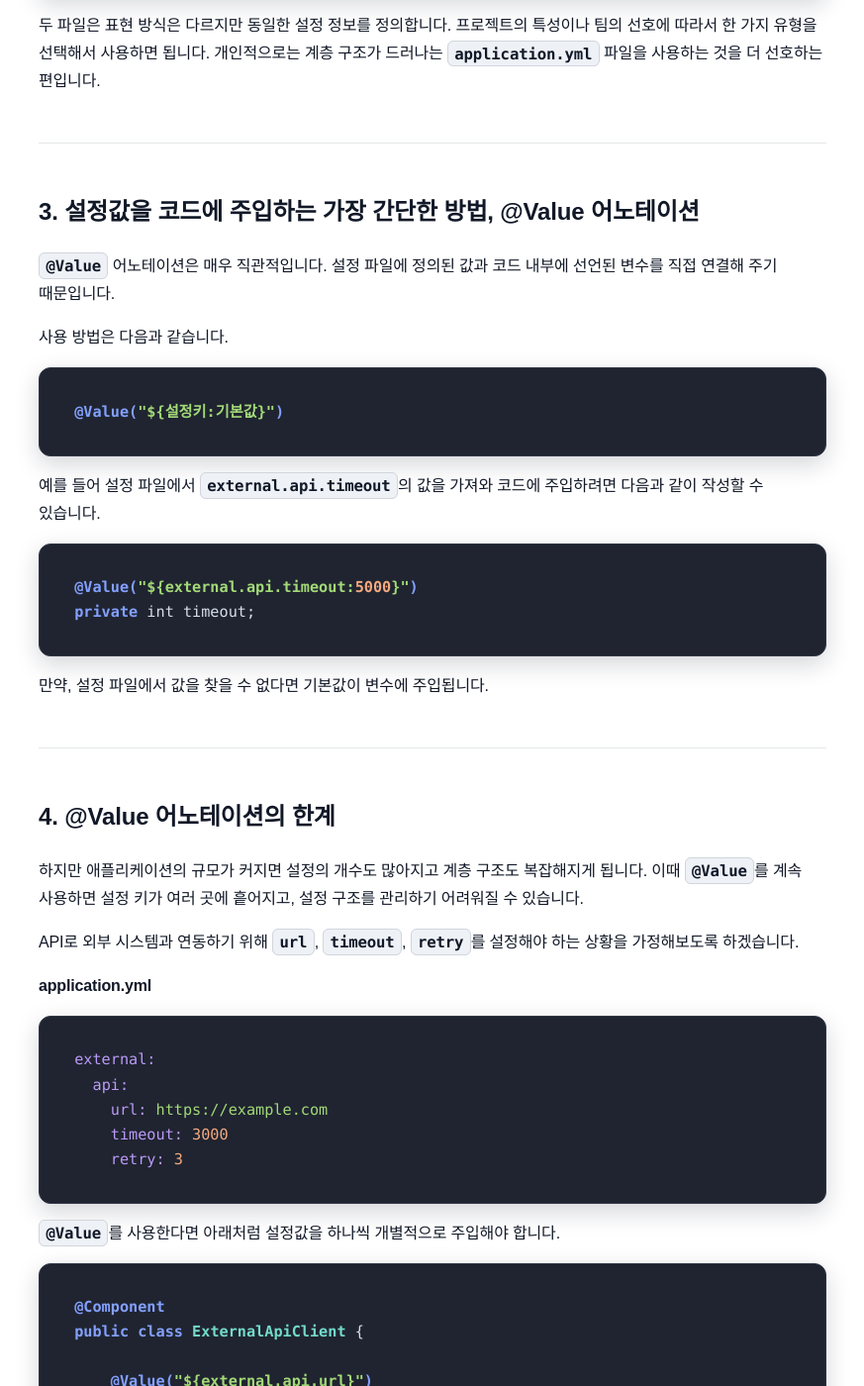
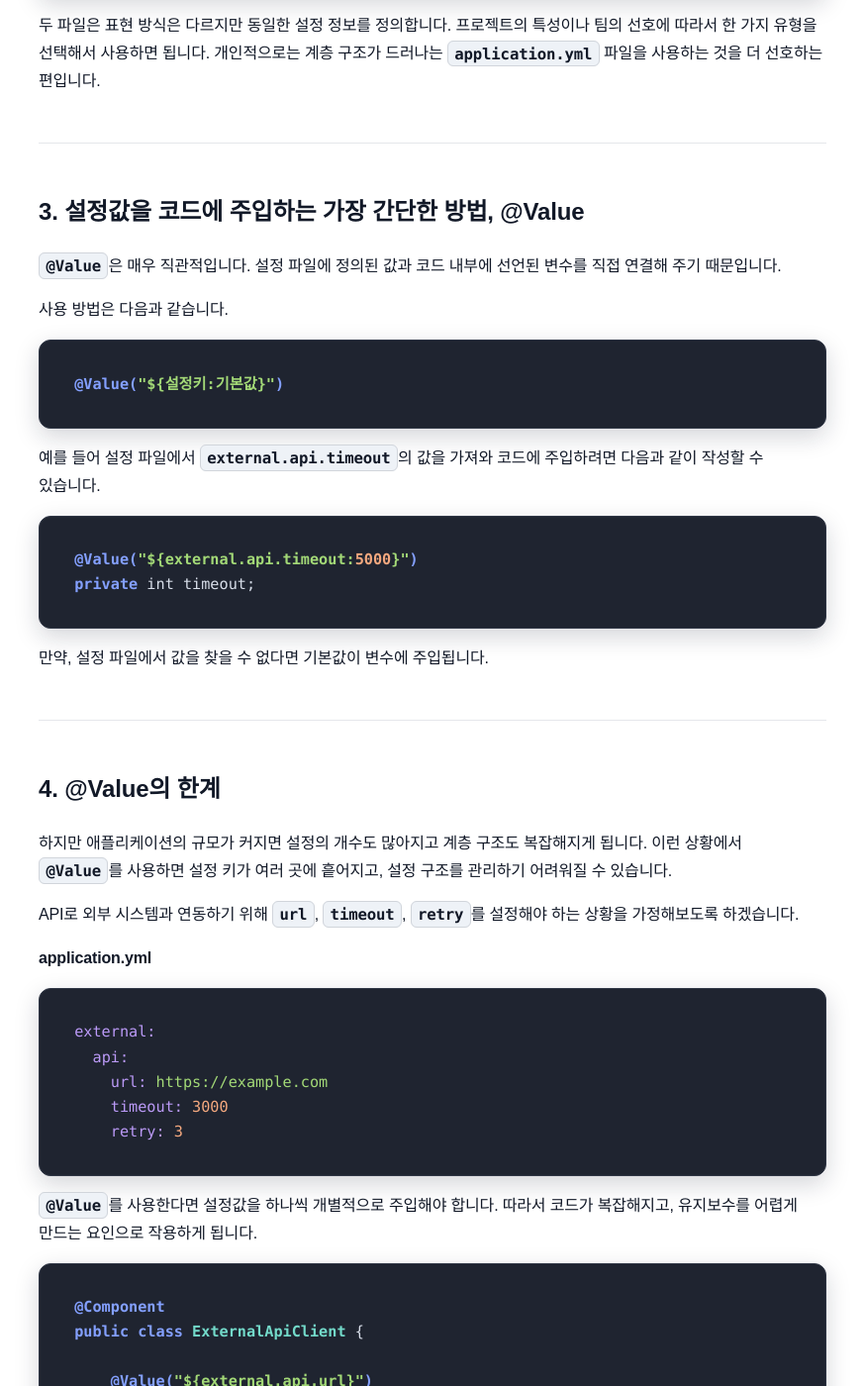
Before and after one commit to sanghoon-lee/sanghoon-lee.github.io, a Jekyll site: the page built from _posts/2026-02-05-Config.md, in a window 1280 px wide and 1400 px high, scrolled down 2108 px. Shown: the whole window at 99% size, without its empty margins (203-1076 px from the left). Built offline with Jekyll 4.4.1, drawn with Linux system fonts in a browser that asks for light colours; nearby versions of some CDN libraries; comment, search, counter and statistics services are not loaded; some of the changed text lies outside the part shown.

Commit message:
설정 1편 시리즈 리라이팅

````diff
--- a/_posts/2026-02-05-Config.md
+++ b/_posts/2026-02-05-Config.md
@@ -59,9 +59,9 @@ external:
 
 ---
 
-## 3. 설정값을 코드에 주입하는 가장 간단한 방법, @Value 어노테이션
+## 3. 설정값을 코드에 주입하는 가장 간단한 방법, @Value
 
-`@Value` 어노테이션은 매우 직관적입니다. 설정 파일에 정의된 값과 코드 내부에 선언된 변수를 직접 연결해 주기 때문입니다.
+`@Value`은 매우 직관적입니다. 설정 파일에 정의된 값과 코드 내부에 선언된 변수를 직접 연결해 주기 때문입니다.
 
 사용 방법은 다음과 같습니다.
 
@@ -80,9 +80,9 @@ private int timeout;
 
 ---
 
-## 4. @Value 어노테이션의 한계
+## 4. @Value의 한계
 
-하지만 애플리케이션의 규모가 커지면 설정의 개수도 많아지고 계층 구조도 복잡해지게 됩니다. 이때 `@Value`를 계속 사용하면 설정 키가 여러 곳에 흩어지고, 설정 구조를 관리하기 어려워질 수 있습니다.
+하지만 애플리케이션의 규모가 커지면 설정의 개수도 많아지고 계층 구조도 복잡해지게 됩니다. 이런 상황에서 `@Value`를 사용하면 설정 키가 여러 곳에 흩어지고, 설정 구조를 관리하기 어려워질 수 있습니다.
 
 API로 외부 시스템과 연동하기 위해 `url`, `timeout`, `retry`를 설정해야 하는 상황을 가정해보도록 하겠습니다.
 
@@ -95,7 +95,7 @@ external:
     retry: 3
 ```
 
-`@Value`를 사용한다면 아래처럼 설정값을 하나씩 개별적으로 주입해야 합니다.
+`@Value`를 사용한다면 설정값을 하나씩 개별적으로 주입해야 합니다. 따라서 코드가 복잡해지고, 유지보수를 어렵게 만드는 요인으로 작용하게 됩니다.
 
 ```java
 @Component
@@ -112,7 +112,7 @@ public class ExternalApiClient {
 }
 ```
 
-사용법은 간단하지만, 설정이 늘어날수록 관련 코드도 복잡해집니다. 이는 유지보수를 어렵게 만드는 주요 요인으로 작용합니다.
+사용법은 간단하지만, 설정이 늘어날수록 관련
 
 또한 동일한 설정값을 주입하는 코드가 여러 클래스에 중복될 수도 있습니다.
 
````
Also changed, not shown: _posts/2026-01-21-JPAAuditing.md (+9 -15 lines).
